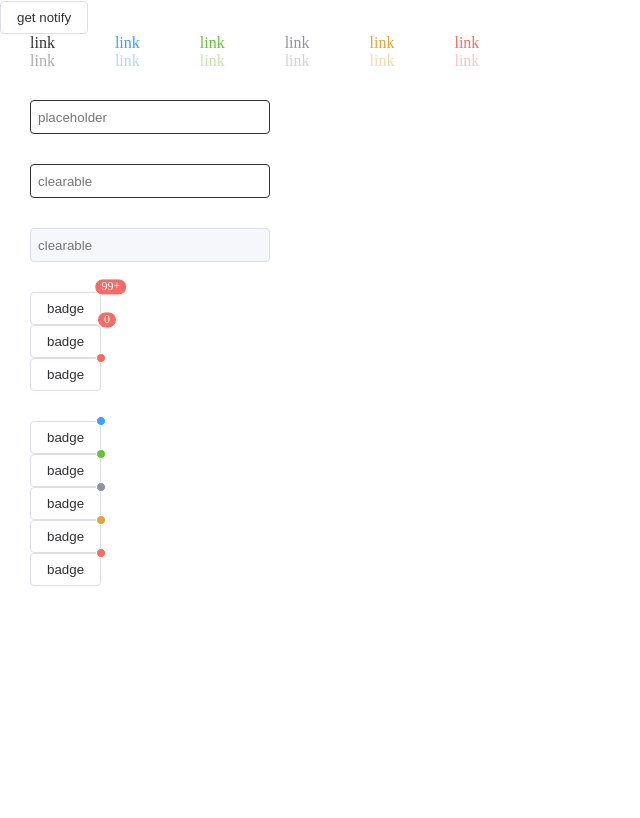
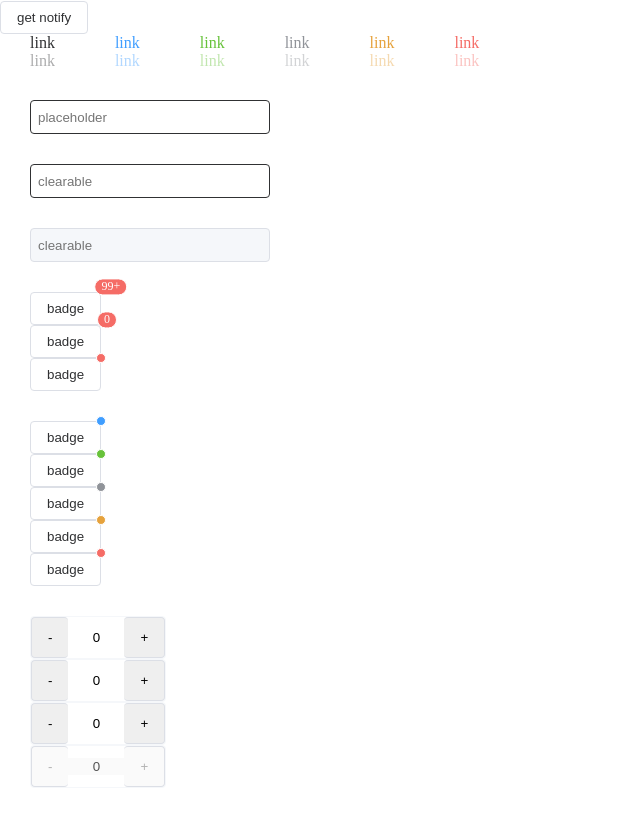
Before and after one commit to maxim-abro/phia-lib, a Vue app: page / in a window 1280 px wide. Shown: the part 371-1189 px from the top of the page, without its empty margins (0-640 px from the left). Before the commit the page ends 987 px from the top, so only its background shows below. Built offline with nearby package versions, Linux system fonts and the light colour scheme.

Commit message:
feat: add component input number

```diff
--- a/src/App.vue
+++ b/src/App.vue
@@ -211,10 +211,16 @@ href="/">link</m-link>
       </m-button>
     </m-badge>
   </div>
+  <div style="margin: 30px;">
+    <m-input-number v-model="testValNumber" />
+    <m-input-number v-model="testValNumber" :steps="5" />
+    <m-input-number v-model="testValNumber" :min="-5" :max="5" />
+    <m-input-number v-model="testValNumber" disabled :min="-5" :max="5" />
+  </div>
 </template>
 
 <script lang="ts" setup>
-import { MButton, MLink, MInput, MBadge } from '@/components';
+import { MButton, MLink, MInput, MBadge,MInputNumber } from '@/components';
 import useNotify from '@/components/MNotify/useNotify';
 import type { INotifyProps } from '@/components/MNotify/Type';
 import { ref } from 'vue';
@@ -224,6 +230,7 @@ const propsNotify: INotifyProps = {
   message: 'Lorem ipsum dolor sit amet, consectetur adipisicing elit. A, harum?',
 };
 const testVal = ref('');
+const testValNumber = ref(0);
 const notify = useNotify();
 </script>
 
--- /dev/null
+++ b/src/components/MInputNumber/Type.ts
@@ -0,0 +1,13 @@
+
+
+export interface IInputNumberProps {
+  steps?: number
+  min?: number
+  max?: number
+  disabled?: boolean
+  modelValue?: number
+}
+
+export interface IInputNumberEmits {
+  (e: 'update:modelValue', value: number): void;
+}
--- /dev/null
+++ b/src/components/MInputNumber/index.ts
@@ -0,0 +1 @@
+export { default as MInputNumber } from './index.vue';
--- /dev/null
+++ b/src/components/MInputNumber/index.vue
@@ -0,0 +1,137 @@
+<template>
+  <div
+    class="m-input-number"
+  >
+    <button
+      class="m-input-number__button-left"
+      @click="editValue('-')"
+      :disabled="isMin || disabled"
+    >
+      -
+    </button>
+
+    <input
+      @blur="validateInput"
+      v-model="input"
+      type="text"
+      :disabled="disabled"
+      class="m-input-number__input"
+    />
+
+    <button
+      class="m-input-number__button-right"
+      @click="editValue('+')"
+      :disabled="isMax || disabled"
+    >
+      +
+    </button>
+  </div>
+</template>
+
+<script lang="ts">
+export default {
+  name: 'MInputNumber'
+}
+</script>
+
+<script setup lang="ts">
+
+
+import type { IInputNumberProps, IInputNumberEmits } from '@/components/MInputNumber/Type'
+import { computed } from 'vue'
+
+const input = computed({
+  get() {
+    return String(props.modelValue);
+  },
+  set(value) {
+    emits('update:modelValue', Number(value));
+  }
+})
+
+const props = withDefaults(defineProps<IInputNumberProps>(), {
+  steps: 1,
+  disabled: false,
+  modelValue: 0,
+  max: 999999,
+  min: -999999
+});
+
+const emits = defineEmits<IInputNumberEmits>();
+
+function editValue(symbol: string) {
+  if (symbol === '+') {
+    props.max !== parseInt(input.value, 10)
+      ? updateValue(parseInt(input.value, 10) + props.steps)
+      : ''
+  } else if (symbol === '-') {
+    props.min !== parseInt(input.value, 10)
+      ? updateValue(parseInt(input.value, 10) - props.steps)
+      : ''
+  }
+}
+
+function updateValue(value: number): void {
+  if (value || value === 0) {
+    input.value = value + ''
+  }
+  emits('update:modelValue', value)
+}
+
+function validateInput(): void {
+  input.value = input.value.replace(/[^0-9]/gi, '')
+  if (parseInt(input.value, 10) >= props.max) {
+    input.value = props.max + ''
+  }
+  if (parseInt(input.value, 10) <= props.min) {
+    input.value = props.min + ''
+  }
+}
+
+const isMin = computed((): boolean => {
+  return parseInt(input.value, 10) === props.min
+})
+
+const isMax = computed((): boolean => {
+  return parseInt(input.value, 10) === props.max
+})
+</script>
+
+<style scoped lang="scss">
+.m-input-number {
+  border: 1px solid rgb(var(--m-gray-color));
+  border-radius: 4px;
+  width: max-content;
+  &:hover {
+    border-color: rgb(var(--m-primary-400));
+  }
+  &__button-left {
+    padding: 12px 16px;
+    border-left: 1px solid rgb(var(--m-border-color));
+    border-bottom: 1px solid rgb(var(--m-border-color));
+    border-top: 1px solid rgb(var(--m-border-color));
+    border-right: none;
+    border-radius: 4px;
+    &:hover {
+      color: rgb(var(--m-primary-400));
+    }
+  }
+  &__button-right {
+    padding: 12px 16px;
+    border-right: 1px solid rgb(var(--m-border-color));
+    border-bottom: 1px solid rgb(var(--m-border-color));
+    border-top: 1px solid rgb(var(--m-border-color));
+    border-left: none;
+    border-radius: 4px;
+    &:hover {
+      color: rgb(var(--m-primary-400));
+    }
+  }
+  &__input {
+    border: none;
+    text-align: center;
+    width: 56px;
+    height: 100%;
+  }
+}
+</style>
--- a/src/components/index.ts
+++ b/src/components/index.ts
@@ -3,3 +3,4 @@ export * from './MNotify';
 export * from './MLink';
 export * from './MInput';
 export * from './MBadge';
+export * from './MInputNumber';
```
